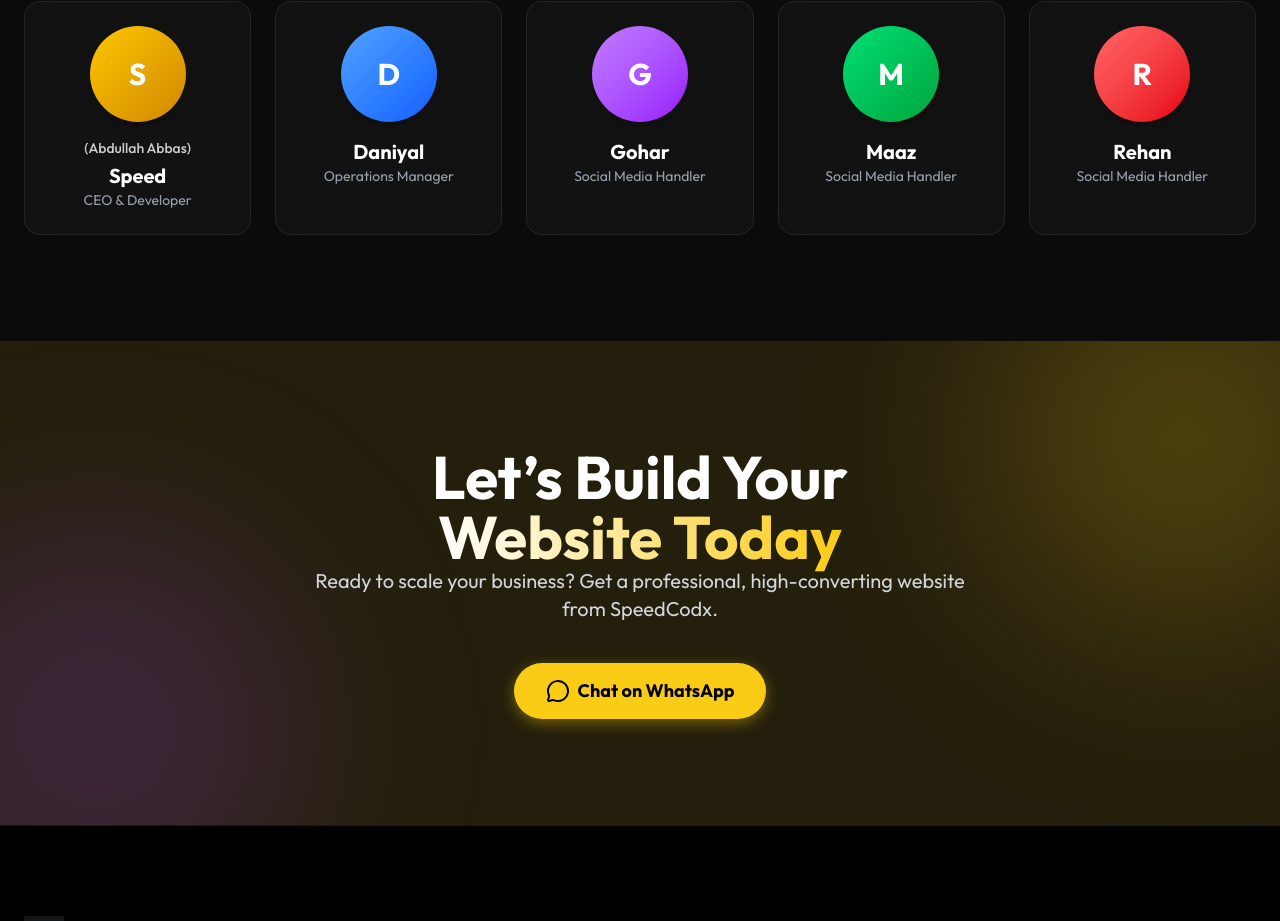
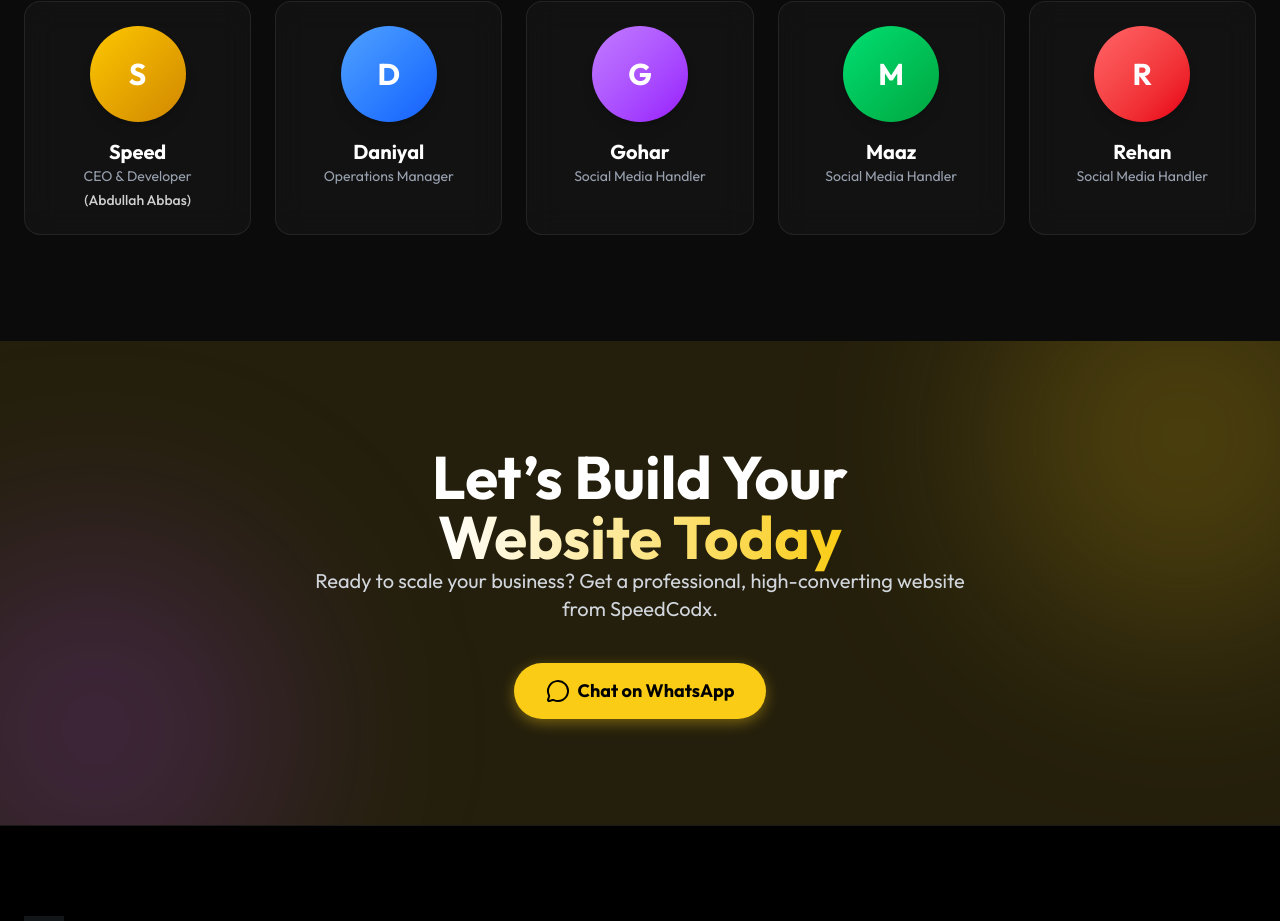
Before and after one commit to qursorspeed/SpeedCodx, a Next.js app: page / in a window 1280 px wide. Shown: the part 4055-4976 px from the top of the page. Built offline with nearby package versions, Linux system fonts and the light colour scheme.

Commit message:
Rearrange team member details: Name -> Role -> Real Name

```diff
--- a/components/Team.js
+++ b/components/Team.js
@@ -29,9 +29,9 @@
                             <div className={`w-24 h-24 mx-auto mb-4 rounded-full bg-gradient-to-br ${member.color} flex items-center justify-center text-3xl font-bold text-white shadow-lg group-hover:scale-110 transition-transform`}>
                                 {member.name[0]}
                             </div>
-                            {member.realName && <p className="text-sm font-medium text-white/80 mb-1">{member.realName}</p>}
                             <h3 className="text-xl font-bold mb-1">{member.name}</h3>
-                            <p className="text-sm text-gray-400">{member.role}</p>
+                            <p className="text-sm text-gray-400 mb-1">{member.role}</p>
+                            {member.realName && <p className="text-sm font-medium text-white/80">{member.realName}</p>}
                         </motion.div>
                     ))}
                 </div>
```
